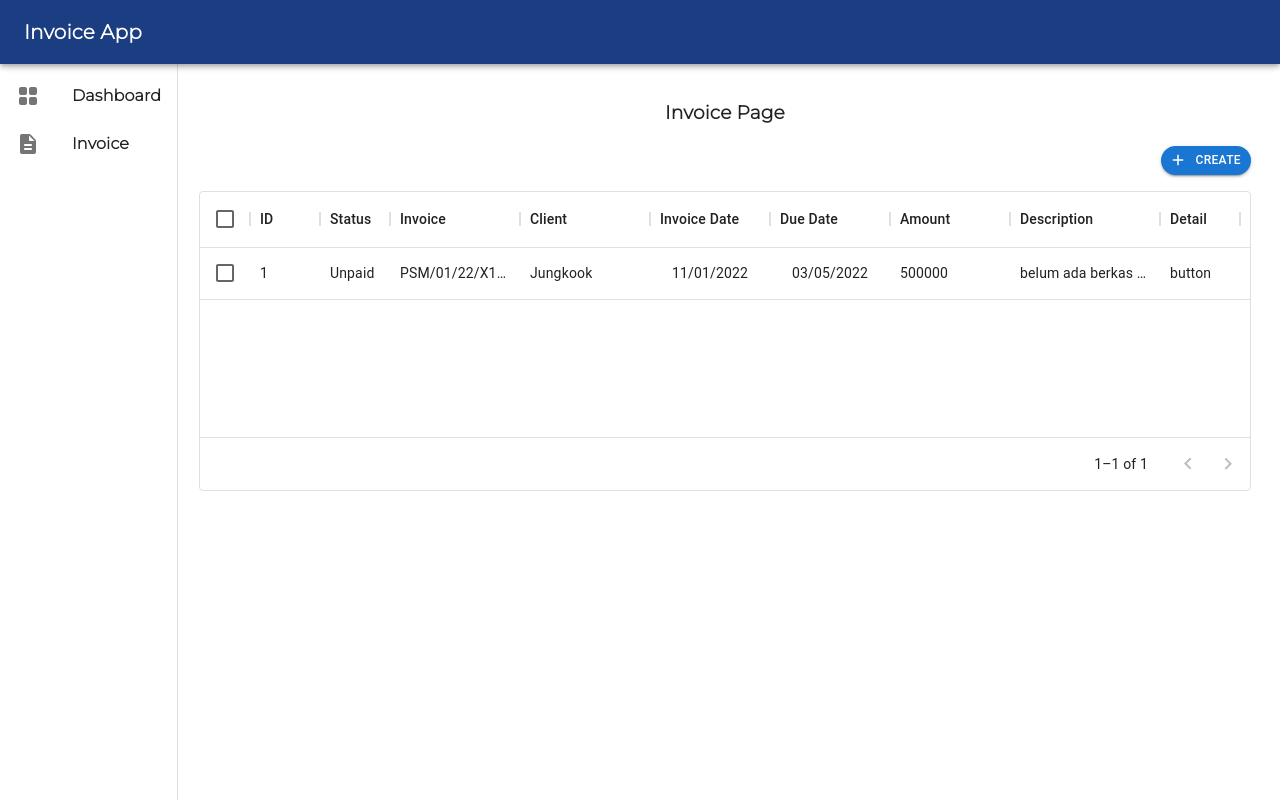
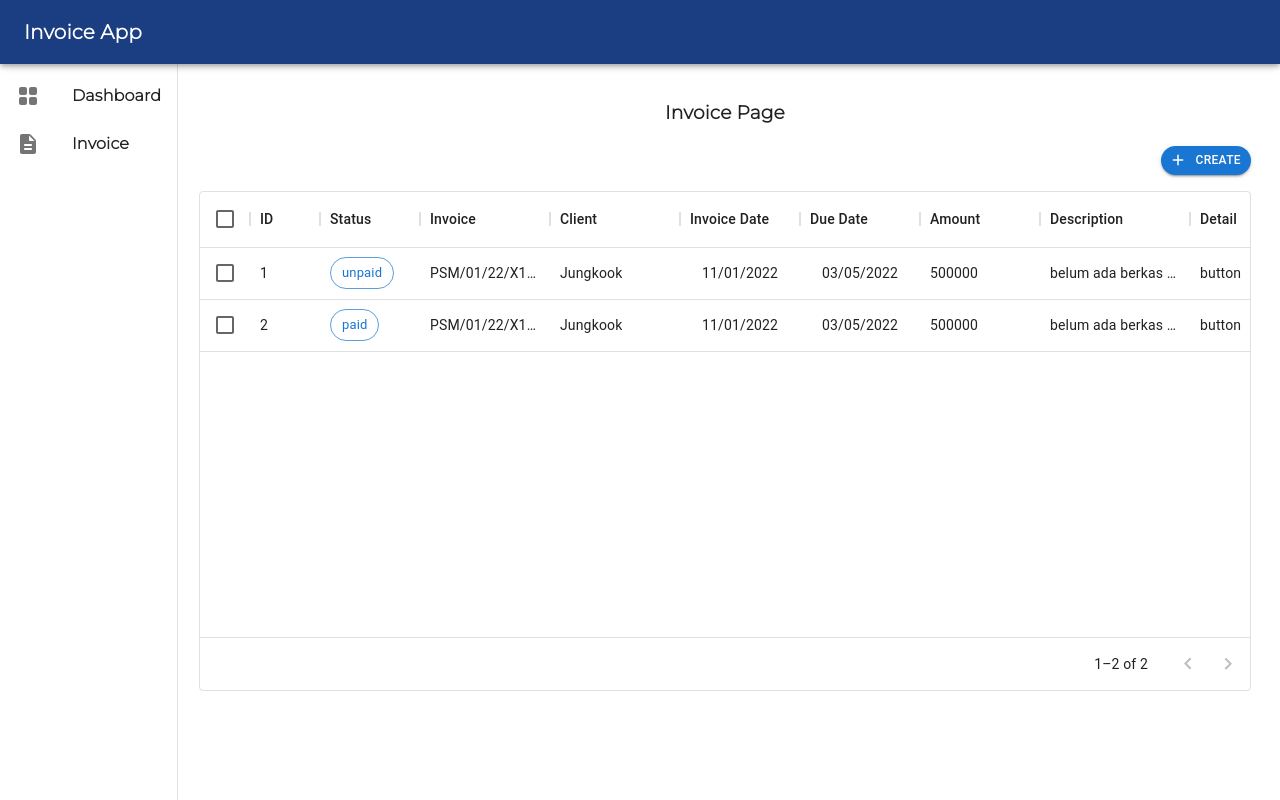
Before and after one commit to prosigmaka/fe-invoice, a React (Create React App) app in the folder invoice-app/: page /dashboard/invoice in a window 1280 px wide. Built offline with nearby package versions, Linux system fonts and the light colour scheme.

Commit message:
add status chip

```diff
--- a/invoice-app/src/Components/InvoiceTable/InvoiceTable.js
+++ b/invoice-app/src/Components/InvoiceTable/InvoiceTable.js
@@ -1,16 +1,29 @@
 import * as React from 'react';
 import { DataGrid } from '@mui/x-data-grid';
-import { Box } from '@mui/system';
+import { Box } from '@mui/material';
+import Chip from '@mui/material/Chip';
 import clsx from 'clsx';
 
 const columns = [
   { field: 'id', headerName: 'ID', width: 70 },
-  { field: 'status', headerName: 'Status', width: 70,
-    rowClassName: (params) => clsx('payment-status', {
-      Unpaid: params.value == 'Unpaid',
-      Paid: params.value == 'Paid',
-      Partial: params.value == 'Partial'
-    }),
+  { field: 'status', headerName: 'Status', width: 100,
+    // cellClassName: (params) => clsx('payment-status', {
+    //   unpaid: params.value === "unpaid",
+    //   paid: params.value === "paid",
+    //   partial: params.value === "partial",
+    // }),
+    renderCell: (params) => {
+      // unpaid =  params.value === "unpaid",
+      // paid = params.value === "paid",
+      // partial = params.value === "partial"
+      return (
+        <Chip
+          variant = "outlined"
+          label = {params.row.status}
+          color = "primary"
+        />
+      );
+    }
   },
   { field: 'invoiceNum', headerName: 'Invoice', width: 130 },
   { field: 'clientName', headerName: 'Client', width: 130 },
@@ -19,24 +32,32 @@ const columns = [
   { field: 'amount', type:'currency', headerName: 'Amount', width: 120 },
   { field: 'description', headerName: 'Description', width: 150, },
   { field: 'detailInvoice', headerName: 'Detail', width: 80 },
-
 ];
 
 const rows = [
-  { id: 1, status: 'Unpaid', invoiceNum: 'PSM/01/22/X123', clientName:'Jungkook', invoiceDate: '11/01/2022', dueDate: '03/05/2022', amount: 500000, description: 'belum ada berkas yang dilengkapi', detailInvoice:'button' }
+  { id: 1, status: 'unpaid', invoiceNum: 'PSM/01/22/X123', clientName:'Jungkook', invoiceDate: '11/01/2022', dueDate: '03/05/2022', amount: 500000, description: 'belum ada berkas yang dilengkapi', detailInvoice:'button' },
+  { id: 2, status: 'paid', invoiceNum: 'PSM/01/22/X123', clientName:'Jungkook', invoiceDate: '11/01/2022', dueDate: '03/05/2022', amount: 500000, description: 'belum ada berkas yang dilengkapi', detailInvoice:'button' }
 ];
 
 export default function InvoiceTable() {
   return (
-    <div style={{ height: 400, width: '100%' }}>
+    // <div style={{ height: 400, width: '100%' }}>
       <Box sx={{
-        height: 300,
-        width: 1,
-         '& .payment-status.Unpaid': { border: 'solid 0px red', backgroundColor: '#ffaa91', padding: '8px 18px', borderRadius: '20px'},
-         '& .payment-status.Partial': { border: 'solid 0px #1976d2', backgroundColor: '#baddff', padding: '8px 18px', borderRadius: '20px'},
-         '& .payment-status.Paid': {border: 'solid 0px green', backgroundColor: '#a5ffcd', padding: '8px 18px', borderRadius: '20px'}
-
+        height: 500,
+        width: '100%',
+         '& .payment-status.unpaid': { border: 'solid 0px transparent', backgroundColor: '#ffaa91', padding: '8px 18px', borderRadius: '0px'},
+         '& .payment-status.partial': { border: 'solid 0px white', backgroundColor: '#baddff', padding: '8px 18px', borderRadius: '0px'},
+         '& .payment-status.paid': { border: 'solid 0px white', backgroundColor: '#a5ffcd', padding: '8px 18px', borderRadius: '0px'}
       }}>
+        {/* <Chip
+          variant = "outlined"
+          label = {rows.status}
+          sx={{
+          '& .payment-status.unpaid': { color:"primary" },
+          '& .payment-status.partial':  { color:"primary" },
+          '& .payment-status.paid': { color:"primary" },
+        }}
+        /> */}
       <DataGrid
         rows={rows}
         columns={columns}
@@ -50,14 +71,6 @@ export default function InvoiceTable() {
         // }}
       />
       </Box>
-    </div>
+    // </div>
   );
 }
-
-// function checkStatus(status) {
-//   return status === "Partial" ? {border: 'solid 0px #1976d2', backgroundColor: '#baddff', padding: '8px 18px', borderRadius: '20px' }
-//       : status === "Paid" ? {border: 'solid 0px green', backgroundColor: '#a5ffcd', padding: '8px 18px', borderRadius: '20px' }
-//       : status === "Unpaid" ? {border: 'solid 0px red', backgroundColor: '#ffaa91', padding: '8px 18px', borderRadius: '20px' }
-//       : "red";
-
-// }
```
